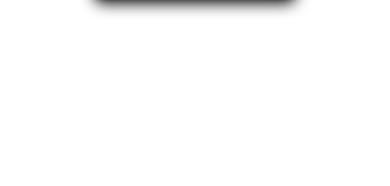
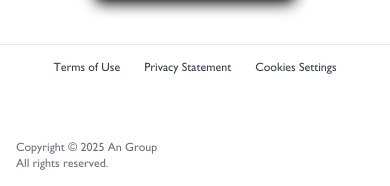
Before and after one commit to victor-1203-here/angroup-v2, a Next.js app: page /about in a window 390 px wide. Shown: the part 3732-3918 px from the top of the page. Before the commit the page ends 3776 px from the top, so only its background shows below. Built offline with nearby package versions, Linux system fonts and the light colour scheme.

Commit message:
[Footer] Footer developed (both desktop and mobile) but links still need to be modified

```diff
--- /dev/null
+++ b/src/components/footer.tsx
@@ -0,0 +1,24 @@
+const Footer = () => (
+  <footer className="bg-white border-t w-full">
+    <div className="max-w-7xl mx-auto px-4 py-4">
+      <div className="flex flex-col justify-between h-28 md:flex-row md:h-24">
+        <div className="flex justify-center md:justify-end">
+          <nav className="flex flex-row gap-6 text-xs text-gray-700 font-medium">
+            <a href="/terms" className="hover:underline">Terms of Use</a>
+            <a href="/privacy" className="hover:underline">Privacy Statement</a>
+            <a href="/cookies" className="hover:underline">Cookies Settings</a>
+          </nav>
+        </div>
+        <div className="flex items-end mt-4 md:mt-0">
+          <span className="text-xs text-gray-500">
+            Copyright © 2025 An Group
+            <br className="block md:hidden" />
+            All rights reserved.
+          </span>
+        </div>
+      </div>
+    </div>
+  </footer>
+);
+
+export default Footer;
--- a/src/pages/_app.tsx
+++ b/src/pages/_app.tsx
@@ -10,6 +10,9 @@
 import PageTransition from '@/layouts/PageTransition';
 import { gillSans } from '@/lib/fonts';
 import '@/styles/globals.css';
+
+import Footer from '../components/footer';
+import Header from '../components/header';
 
 const queryClient = new QueryClient({
     defaultOptions: {
@@ -54,12 +57,14 @@
                     ]}
                 />
                 <NextNProgress color={'rgb(var(--color-primary))'} />
-                <div className={cn(gillSans.variable, 'font-gill flex min-h-screen flex-col bg-[#F4F4F4]')}>
+                <div className={cn(gillSans.variable, 'font-gill')}>
+                    <Header />
                     <main>
                         <PageTransition>
                             <Component {...pageProps} />
                         </PageTransition>
                     </main>
+                    <Footer />
                 </div>
             </ReactLenis>
         </QueryClientProvider>
--- a/src/pages/about.tsx
+++ b/src/pages/about.tsx
@@ -1,8 +1,6 @@
 import Head from "next/head";
 import Image from "next/image";
 import React from "react";
-
-import Header from "../components/header";
 
 const directors = [
   {
@@ -29,7 +27,6 @@
           content="Learn more about AN Group, our values, mission, and team."
         />
       </Head>
-      <Header />
 
       {/* First Section */}
       <section className="relative h-screen w-full">
@@ -119,13 +116,13 @@
       </section>
 
       {/* Forth Section */}
-      <section className="pt-10 bg-white h-screen w-full md:py-14 lg:py-16">
+      <section className="pt-10 bg-white md:py-14 lg:py-16">
         <h2 className="text-3xl md:text-4xl font-bold text-center mb-8 md:mb-15 lg:mb-20 md:mt-8 lg:mt-10">Board of Directors</h2>
-        <div className="flex flex-col md:flex-row justify-center items-center gap-10 md:gap-15 lg:gap-20 mb-12 md:mb-0 lg:mb-0 pb-12 md:pb-0">
+        <div className="flex flex-col md:flex-row justify-center items-center gap-10 md:gap-15 lg:gap-20 pb-12 md:pb-0">
           {directors.map((d) => (
             <div
               key={d.name}
-              className="bg-white rounded-xl shadow-black shadow-lg overflow-hidden w-52 md:w-64 lg:w-72 h-[24rem] md:h-[36rem] lg:h-[36rem] flex flex-col items-center text-center pb-4 md:pb-6 lg:pb-8 transition">
+              className="bg-white rounded-xl shadow-black shadow-lg w-52 md:w-64 lg:w-72 h-[24rem] md:h-[36rem] lg:h-[36rem] flex flex-col items-center text-center pb-4 md:pb-6 lg:pb-8">
               <div className="w-full h-80 relative mb-4">
                 <Image
                   src={d.photo}
```
